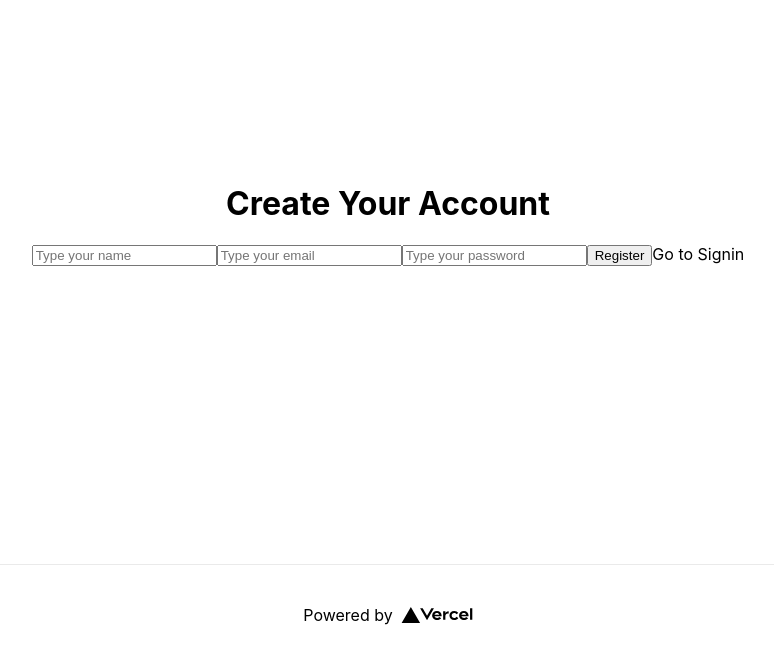
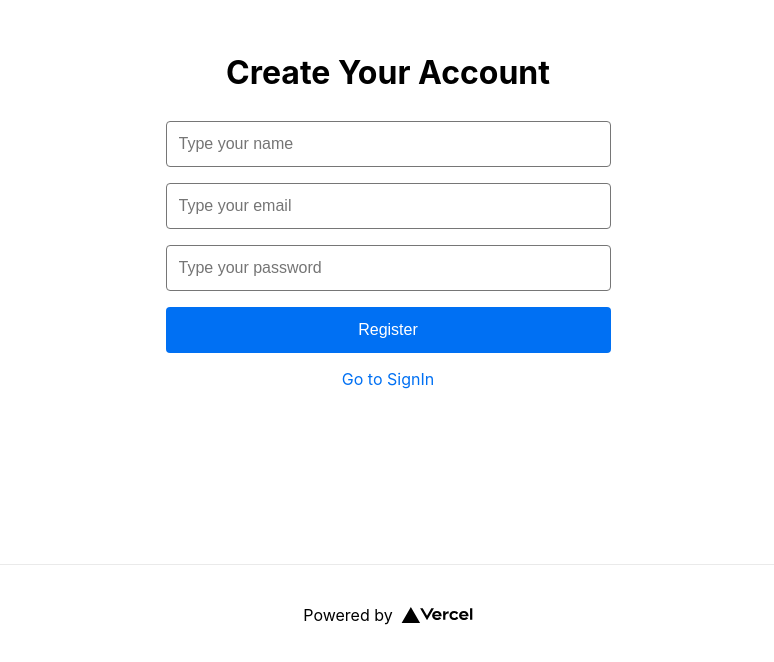
Before and after one commit to gcmatheusj/authority, a Next.js app: page / in a window 1280 px wide. Shown: the part 136-798 px from the top of the page, without its empty margins (252-1026 px from the left). Built offline with nearby package versions, Linux system fonts and the light colour scheme.

Commit message:
feat: add styles

```diff
--- a/pages/index.tsx
+++ b/pages/index.tsx
@@ -5,7 +5,7 @@ import Link from 'next/link'
 
 import { useAuth } from 'hooks/useAuth'
 
-import styles from 'styles/Home.module.css'
+import styles from 'styles/pages.module.css'
 
 export interface AlertState {
   type: 'success' | 'error'
@@ -18,12 +18,14 @@ export default function Register() {
   const [name, setName] = useState('')
   const [email, setEmail] = useState('')
   const [password, setPassword] = useState('')
+  const [loading, setLoading] = useState(false)
   const [alert, setAlert] = useState<AlertState | undefined>()
 
   const onSubmit = async (e: FormEvent) => {
     e.preventDefault()
 
     setAlert(undefined)
+    setLoading(true)
 
     try {
       await handleSignUp({
@@ -35,11 +37,16 @@ export default function Register() {
         type: 'success',
         message: 'Account successfully created'
       })
+      setName('')
+      setEmail('')
+      setPassword('')
     } catch (error) {
       setAlert({
         type: 'error',
         message: error.response.data.error
       })
+    } finally {
+      setLoading(false)
     }
   }
 
@@ -53,10 +60,19 @@ export default function Register() {
       <main className={styles.main}>
         <h1>Create Your Account</h1>
 
-        {alert && <span>{alert.message}</span>}
+        {alert && (
+          <span
+            className={
+              alert && alert.type === 'success' ? styles.success : styles.error
+            }
+          >
+            {alert.message}
+          </span>
+        )}
 
-        <form onSubmit={onSubmit}>
+        <form className={styles.form} onSubmit={onSubmit}>
           <input
+            className={styles.input}
             placeholder="Type your name"
             type="text"
             name="name"
@@ -65,6 +81,7 @@ export default function Register() {
           />
 
           <input
+            className={styles.input}
             placeholder="Type your email"
             type="email"
             name="email"
@@ -73,6 +90,7 @@ export default function Register() {
           />
 
           <input
+            className={styles.input}
             placeholder="Type your password"
             type="password"
             name="password"
@@ -80,8 +98,14 @@ export default function Register() {
             onChange={(e) => setPassword(e.target.value)}
           />
 
-          <button type="submit">Register</button>
-          <Link href="/signin">Go to Signin</Link>
+          <button className={styles.button} type="submit">
+            {loading ? 'Loading...' : 'Register'}
+          </button>
+          <div className={styles.linkWrapper}>
+            <Link href="/signin" passHref>
+              <a className={styles.link}>Go to SignIn</a>
+            </Link>
+          </div>
         </form>
       </main>
 
--- a/styles/Home.module.css
+++ /dev/null
@@ -1,121 +0,0 @@
-.container {
-  min-height: 100vh;
-  padding: 0 0.5rem;
-  display: flex;
-  flex-direction: column;
-  justify-content: center;
-  align-items: center;
-  height: 100vh;
-}
-
-.main {
-  padding: 5rem 0;
-  flex: 1;
-  display: flex;
-  flex-direction: column;
-  justify-content: center;
-  align-items: center;
-}
-
-.footer {
-  width: 100%;
-  height: 100px;
-  border-top: 1px solid #eaeaea;
-  display: flex;
-  justify-content: center;
-  align-items: center;
-}
-
-.footer a {
-  display: flex;
-  justify-content: center;
-  align-items: center;
-  flex-grow: 1;
-}
-
-.title a {
-  color: #0070f3;
-  text-decoration: none;
-}
-
-.title a:hover,
-.title a:focus,
-.title a:active {
-  text-decoration: underline;
-}
-
-.title {
-  margin: 0;
-  line-height: 1.15;
-  font-size: 4rem;
-}
-
-.title,
-.description {
-  text-align: center;
-}
-
-.description {
-  line-height: 1.5;
-  font-size: 1.5rem;
-}
-
-.code {
-  background: #fafafa;
-  border-radius: 5px;
-  padding: 0.75rem;
-  font-size: 1.1rem;
-  font-family: Menlo, Monaco, Lucida Console, Liberation Mono, DejaVu Sans Mono,
-    Bitstream Vera Sans Mono, Courier New, monospace;
-}
-
-.grid {
-  display: flex;
-  align-items: center;
-  justify-content: center;
-  flex-wrap: wrap;
-  max-width: 800px;
-  margin-top: 3rem;
-}
-
-.card {
-  margin: 1rem;
-  padding: 1.5rem;
-  text-align: left;
-  color: inherit;
-  text-decoration: none;
-  border: 1px solid #eaeaea;
-  border-radius: 10px;
-  transition: color 0.15s ease, border-color 0.15s ease;
-  width: 45%;
-}
-
-.card:hover,
-.card:focus,
-.card:active {
-  color: #0070f3;
-  border-color: #0070f3;
-}
-
-.card h2 {
-  margin: 0 0 1rem 0;
-  font-size: 1.5rem;
-}
-
-.card p {
-  margin: 0;
-  font-size: 1.25rem;
-  line-height: 1.5;
-}
-
-.logo {
-  height: 1em;
-  margin-left: 0.5rem;
-}
-
-@media (max-width: 600px) {
-  .grid {
-    width: 100%;
-    flex-direction: column;
-  }
-}
--- /dev/null
+++ b/styles/pages.module.css
@@ -0,0 +1,104 @@
+.container {
+  min-height: 100vh;
+  padding: 0 0.5rem;
+  display: flex;
+  flex-direction: column;
+  justify-content: center;
+  align-items: center;
+  height: 100vh;
+}
+
+.main {
+  padding: 5rem 0;
+  flex: 1;
+  display: flex;
+  flex-direction: column;
+  justify-content: center;
+  align-items: center;
+}
+
+.footer {
+  width: 100%;
+  height: 100px;
+  border-top: 1px solid #eaeaea;
+  display: flex;
+  justify-content: center;
+  align-items: center;
+}
+
+.footer a {
+  display: flex;
+  justify-content: center;
+  align-items: center;
+  flex-grow: 1;
+}
+
+.logo {
+  height: 1em;
+  margin-left: 0.5rem;
+}
+
+.error {
+  font-size: 14px;
+  margin-bottom: 8px;
+  color: red
+}
+
+.success {
+  font-size: 14px;
+  margin-bottom: 8px;
+  color: green
+}
+
+.form {
+  max-width: 445px;
+  width: 100%;
+}
+
+.input {
+  font-size: 16px;
+  width: 100%;
+  border: 1px solid rgb(118, 118, 118);
+  border-radius: 4px;
+  padding: 0 12px;
+  background: transparent;
+  color: #333;
+  height: 46px;
+  line-height: normal;
+  outline: none;
+  transition: border-color .15s ease;
+  margin: 8px 0;
+}
+
+.button {
+  width: 100%;
+  height: 46px;
+  color: #fff;
+  background-color: #0070f3;
+  outline: none;
+  cursor: pointer;
+  font-size: 16px;
+  border-radius: 4px;
+  outline: none;
+  border: 0;
+  margin: 8px 0;
+}
+
+.linkWrapper {
+  display: flex;
+  justify-content: center;
+  align-items: center;
+  width: 100%;
+  margin: 8px 0;
+}
+
+.link {
+  color: #0070f3;
+}
+
+@media (max-width: 600px) {
+  .grid {
+    width: 100%;
+    flex-direction: column;
+  }
+}
```
Also changed, not shown: pages/home.tsx (+10 -3 lines), pages/signin.tsx (+19 -6 lines).
